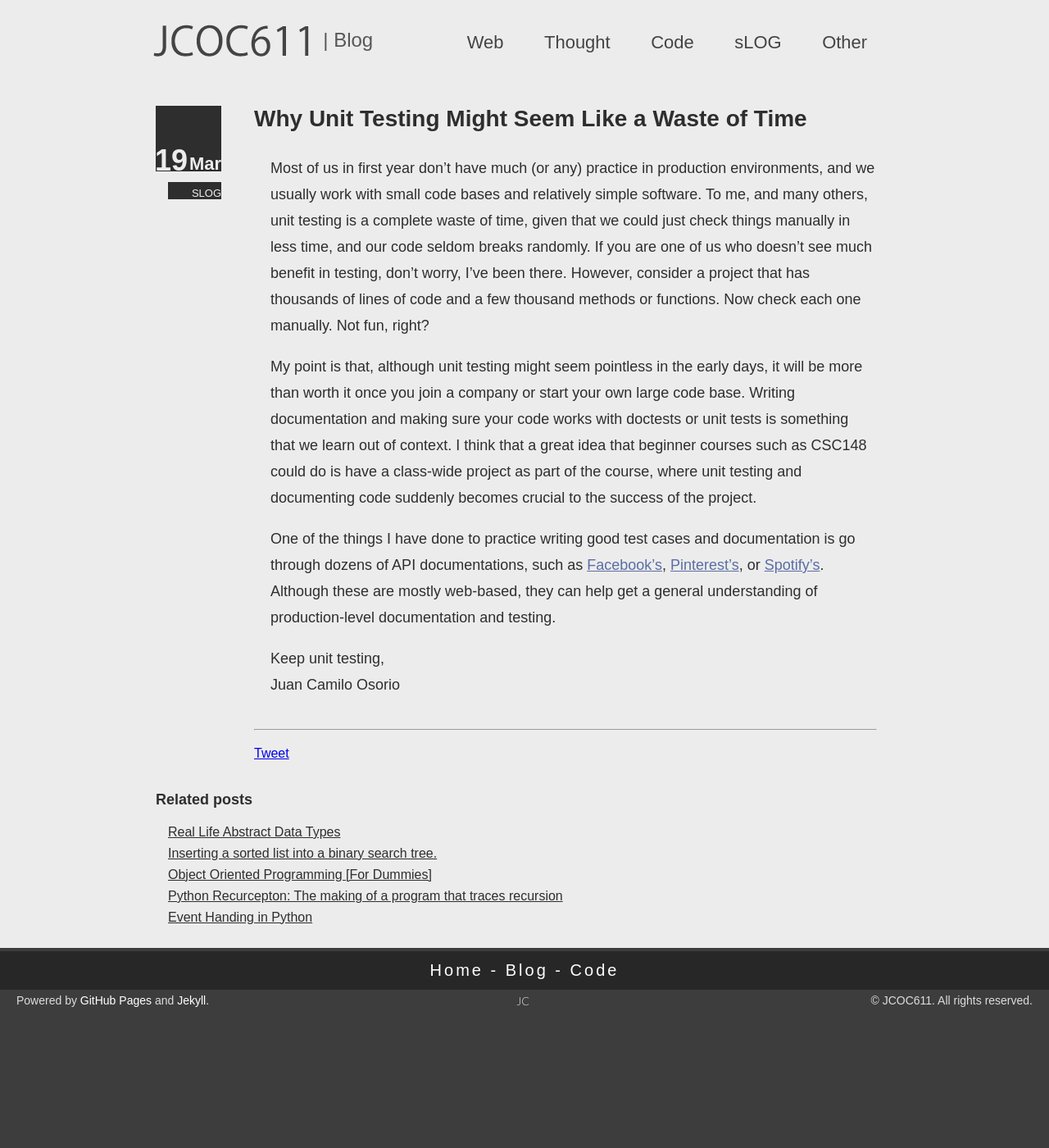
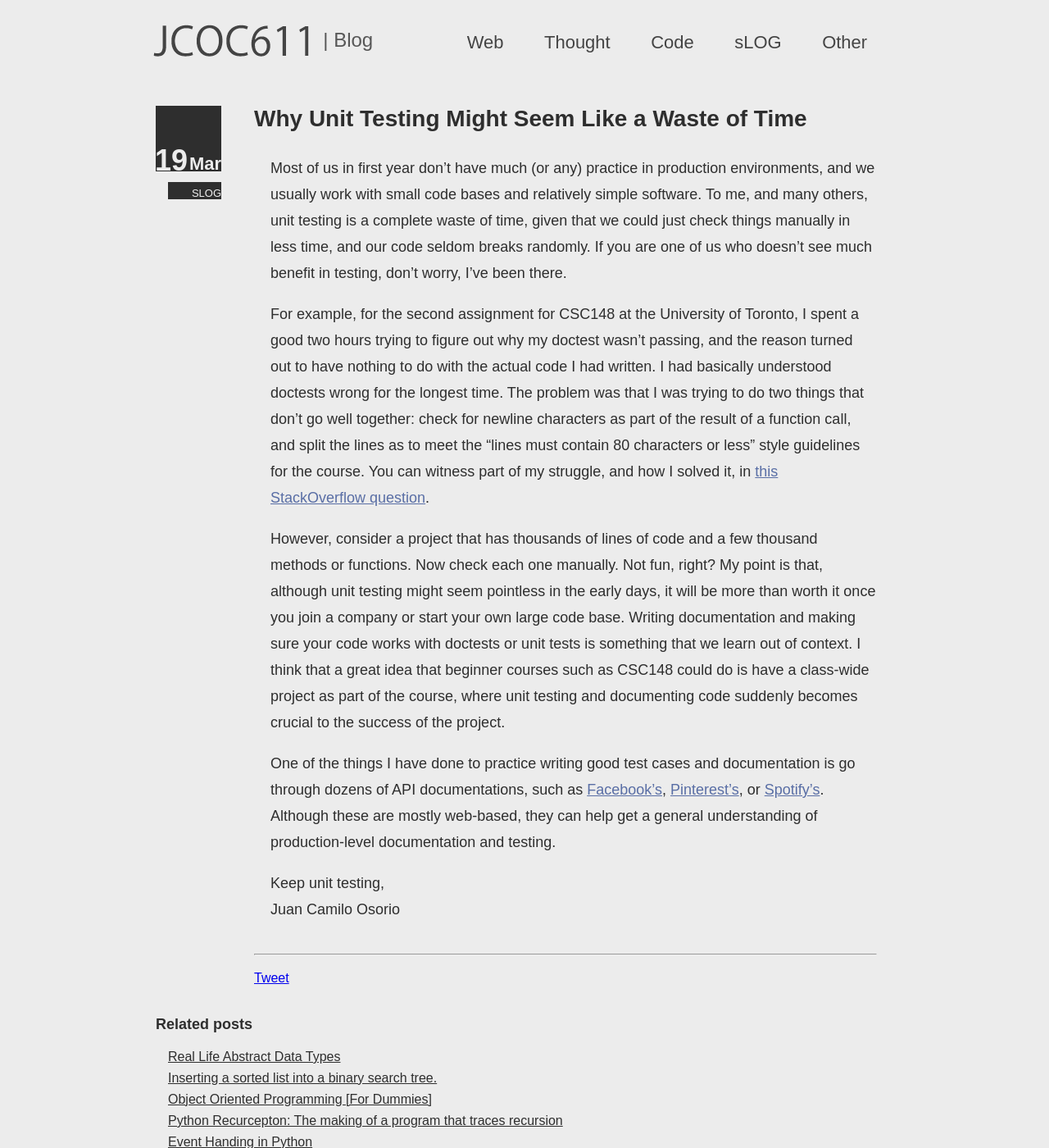
Before and after one commit to jcoc611/jcoc611.github.io, a Jekyll site: the page built from _posts/slog/2015-03-19-why-not-unittest.md, in a window 1280 px wide and 1400 px high. Shown: the whole window at 82% size. Built offline with Jekyll 4.4.1, drawn with Linux system fonts in a browser that asks for light colours; nearby versions of some CDN libraries; comment, search, counter and statistics services are not loaded.

Commit message:
Updated body of post 2015-03-19.

```diff
--- a/_posts/slog/2015-03-19-why-not-unittest.md
+++ b/_posts/slog/2015-03-19-why-not-unittest.md
@@ -5,9 +5,11 @@
 category: slog
 ---
 
-Most of us in first year don't have much (or any) practice in production environments, and we usually work with small code bases and relatively simple software. To me, and many others, unit testing is a complete waste of time, given that we could just check things manually in less time, and our code seldom breaks randomly. If you are one of us who doesn't see much benefit in testing, don't worry, I've been there. However, consider a project that has thousands of lines of code and a few thousand methods or functions. Now check each one manually. Not fun, right?
+Most of us in first year don't have much (or any) practice in production environments, and we usually work with small code bases and relatively simple software. To me, and many others, unit testing is a complete waste of time, given that we could just check things manually in less time, and our code seldom breaks randomly. If you are one of us who doesn't see much benefit in testing, don't worry, I've been there.
 
-My point is that, although unit testing might seem pointless in the early days, it will be more than worth it once you join a company or start your own large code base. Writing documentation and making sure your code works with doctests or unit tests is something that we learn out of context. I think that a great idea that beginner courses such as CSC148 could do is have a class-wide project as part of the course, where unit testing and documenting code suddenly becomes crucial to the success of the project.
+For example, for the second assignment for CSC148 at the University of Toronto, I spent a good two hours trying to figure out why my doctest wasn't passing, and the reason turned out to have nothing to do with the actual code I had written. I had basically understood doctests wrong for the longest time. The problem was that I was trying to do two things that don't go well together: check for newline characters as part of the result of a function call, and split the lines as to meet the "lines must contain 80 characters or less" style guidelines for the course. You can witness part of my struggle, and how I solved it, in [this StackOverflow question](http://stackoverflow.com/q/28805567/532978).
+
+However, consider a project that has thousands of lines of code and a few thousand methods or functions. Now check each one manually. Not fun, right? My point is that, although unit testing might seem pointless in the early days, it will be more than worth it once you join a company or start your own large code base. Writing documentation and making sure your code works with doctests or unit tests is something that we learn out of context. I think that a great idea that beginner courses such as CSC148 could do is have a class-wide project as part of the course, where unit testing and documenting code suddenly becomes crucial to the success of the project.
 
 One of the things I have done to practice writing good test cases and documentation is go through dozens of API documentations, such as [Facebook's](https://developers.facebook.com/), [Pinterest's](https://developers.pinterest.com/), or [Spotify's](https://developer.spotify.com/web-api/). Although these are mostly web-based, they can help get a general understanding of production-level documentation and testing.
 
```
